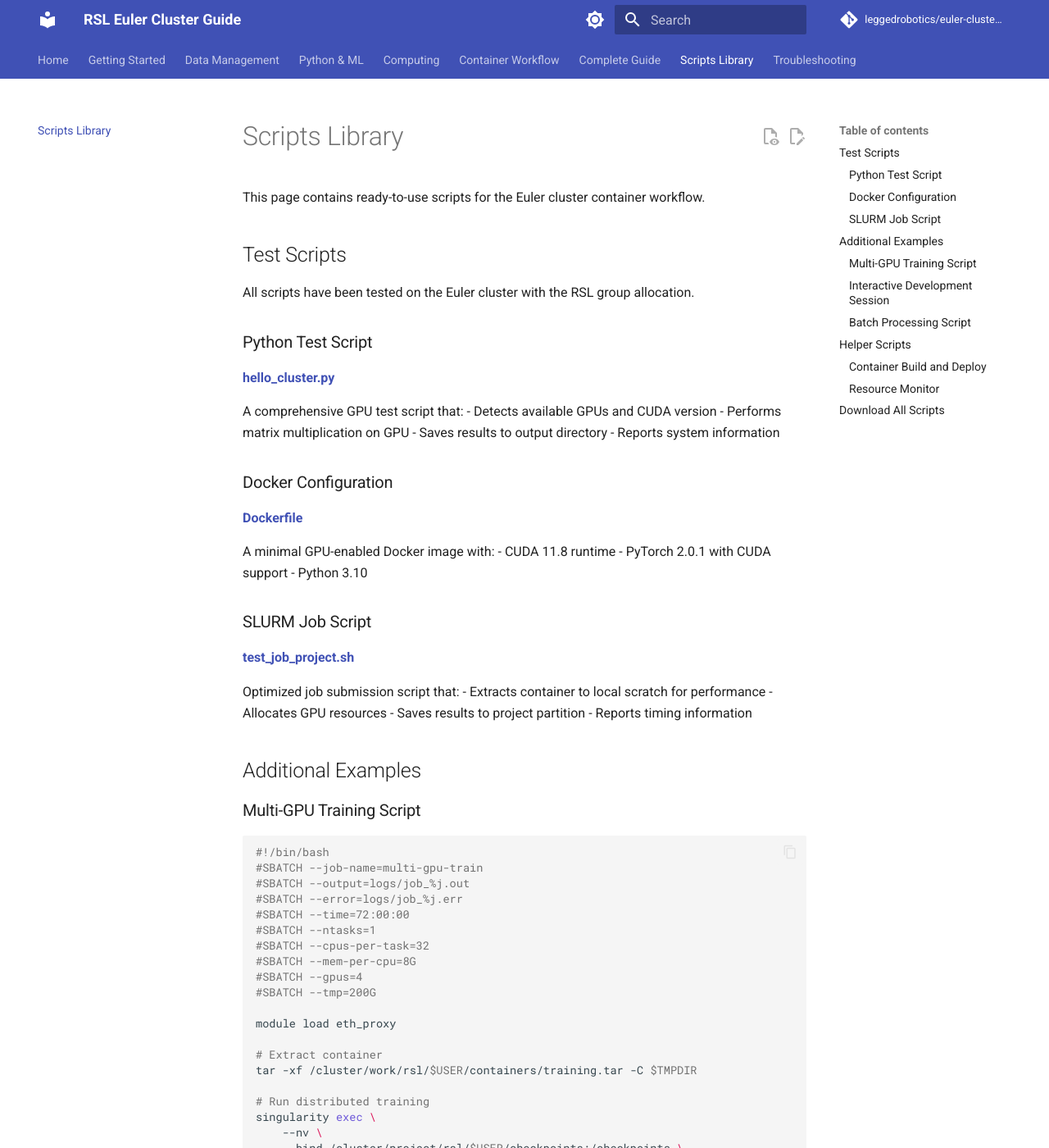
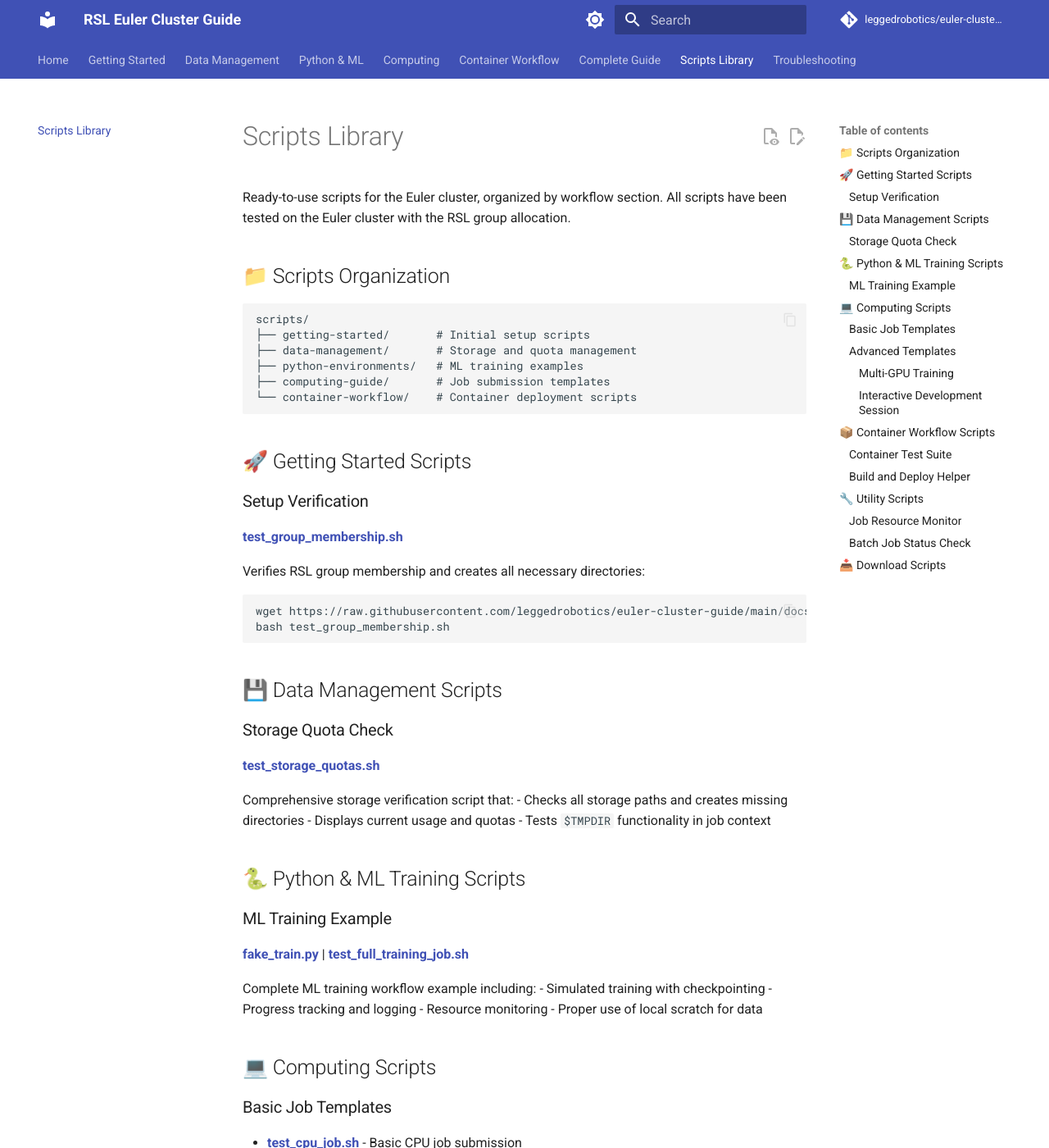
Before and after one commit to leggedrobotics/euler-cluster-guide, an MkDocs documentation site: the page built from docs/scripts.md, in a window 1280 px wide and 1400 px high. Shown: the whole window at 82% size. Built offline with MkDocs 1.6.1 and Material for MkDocs 9.7.7, drawn with Linux system fonts in a browser that asks for light colours; comment, search, counter and statistics services are not loaded; some of the changed text lies outside the part shown.

Commit message:
Update scripts.md with new section-based organization

````diff
--- a/docs/scripts.md
+++ b/docs/scripts.md
@@ -1,44 +1,62 @@
 # Scripts Library
 
-This page contains ready-to-use scripts for the Euler cluster container workflow.
+Ready-to-use scripts for the Euler cluster, organized by workflow section. All scripts have been tested on the Euler cluster with the RSL group allocation.
 
-## Test Scripts
+## 📁 Scripts Organization
 
-All scripts have been tested on the Euler cluster with the RSL group allocation.
+```
+scripts/
+├── getting-started/       # Initial setup scripts
+├── data-management/       # Storage and quota management
+├── python-environments/   # ML training examples
+├── computing-guide/       # Job submission templates
+└── container-workflow/    # Container deployment scripts
+```
 
-### Python Test Script
+## 🚀 Getting Started Scripts
 
-**[hello_cluster.py](scripts/hello_cluster.py)**
+### Setup Verification
+**[test_group_membership.sh](scripts/getting-started/test_group_membership.sh)**
 
-A comprehensive GPU test script that:
-- Detects available GPUs and CUDA version
-- Performs matrix multiplication on GPU
-- Saves results to output directory
-- Reports system information
+Verifies RSL group membership and creates all necessary directories:
+```bash
+wget https://raw.githubusercontent.com/leggedrobotics/euler-cluster-guide/main/docs/scripts/getting-started/test_group_membership.sh
+bash test_group_membership.sh
+```
 
-### Docker Configuration
+## 💾 Data Management Scripts
 
-**[Dockerfile](scripts/Dockerfile)**
+### Storage Quota Check
+**[test_storage_quotas.sh](scripts/data-management/test_storage_quotas.sh)**
 
-A minimal GPU-enabled Docker image with:
-- CUDA 11.8 runtime
-- PyTorch 2.0.1 with CUDA support
-- Python 3.10
+Comprehensive storage verification script that:
+- Checks all storage paths and creates missing directories
+- Displays current usage and quotas
+- Tests `$TMPDIR` functionality in job context
 
-### SLURM Job Script
+## 🐍 Python & ML Training Scripts
 
-**[test_job_project.sh](scripts/test_job_project.sh)**
+### ML Training Example
+**[fake_train.py](scripts/python-environments/fake_train.py)** | **[test_full_training_job.sh](scripts/python-environments/test_full_training_job.sh)**
 
-Optimized job submission script that:
-- Extracts container to local scratch for performance
-- Allocates GPU resources
-- Saves results to project partition
-- Reports timing information
+Complete ML training workflow example including:
+- Simulated training with checkpointing
+- Progress tracking and logging
+- Resource monitoring
+- Proper use of local scratch for data
 
-## Additional Examples
+## 💻 Computing Scripts
 
-### Multi-GPU Training Script
+### Basic Job Templates
 
+- **[test_cpu_job.sh](scripts/computing-guide/test_cpu_job.sh)** - Basic CPU job submission
+- **[test_gpu_job.sh](scripts/computing-guide/test_gpu_job.sh)** - GPU allocation test
+- **[test_gpu_specific.sh](scripts/computing-guide/test_gpu_specific.sh)** - Request specific GPU type (RTX 4090)
+- **[test_array_job.sh](scripts/computing-guide/test_array_job.sh)** - Array job for parameter sweeps
+
+### Advanced Templates
+
+#### Multi-GPU Training
 ```bash
 #!/bin/bash
 #SBATCH --job-name=multi-gpu-train
@@ -67,51 +85,29 @@
         train.py --distributed
 ```
 
-### Interactive Development Session
-
+#### Interactive Development Session
 ```bash
 # Request interactive GPU session
 srun --gpus=1 --mem=32G --tmp=50G --time=2:00:00 --pty bash
 
-# Extract container
+# In the session, extract and use container
 tar -xf /cluster/work/rsl/$USER/containers/dev.tar -C $TMPDIR
 
-# Enter container shell
 singularity shell --nv \
     --bind /cluster/project/rsl/$USER:/project \
     --bind /cluster/scratch/$USER:/data \
     $TMPDIR/dev.sif
 ```
 
-### Batch Processing Script
+## 📦 Container Workflow Scripts
 
-```bash
-#!/bin/bash
-#SBATCH --array=1-100
-#SBATCH --job-name=batch-process
-#SBATCH --output=logs/job_%A_%a.out
-#SBATCH --error=logs/job_%A_%a.err
-#SBATCH --time=1:00:00
-#SBATCH --gpus=1
-#SBATCH --tmp=50G
+### Container Test Suite
+- **[Dockerfile](scripts/container-workflow/Dockerfile)** - GPU-enabled Docker image with CUDA 11.8
+- **[hello_cluster.py](scripts/container-workflow/hello_cluster.py)** - GPU functionality test
+- **[test_job_project.sh](scripts/container-workflow/test_job_project.sh)** - Complete container job
+- **[test_container_extraction.sh](scripts/container-workflow/test_container_extraction.sh)** - Extraction timing test
 
-module load eth_proxy
-
-# Extract container once
-tar -xf /cluster/work/rsl/$USER/containers/processor.tar -C $TMPDIR
-
-# Process specific file based on array index
-singularity exec --nv \
-    --bind /cluster/scratch/$USER/input:/input:ro \
-    --bind /cluster/project/rsl/$USER/output:/output \
-    $TMPDIR/processor.sif \
-    python3 process.py --file /input/data_${SLURM_ARRAY_TASK_ID}.txt
-```
-
-## Helper Scripts
-
-### Container Build and Deploy
-
+### Build and Deploy Helper
 ```bash
 #!/bin/bash
 # build_and_deploy.sh
@@ -128,7 +124,7 @@
 
 # Convert to Singularity
 echo "Converting to Singularity..."
-APPTAINER_NOHTTPS=1 apptainer build --sandbox --fakeroot \
+apptainer build --sandbox --fakeroot \
     ${IMAGE_NAME}-${VERSION}.sif \
     docker-daemon://${IMAGE_NAME}:${VERSION}
 
@@ -144,8 +140,9 @@
 echo "Done! Container available as ${IMAGE_NAME}-${VERSION}.tar.gz"
 ```
 
-### Resource Monitor
+## 🔧 Utility Scripts
 
+### Job Resource Monitor
 ```bash
 #!/bin/bash
 # monitor_job.sh
@@ -165,7 +162,7 @@
     echo -e "\n=== Resource Usage ==="
     sstat -j $JOB_ID --format=JobID,MaxRSS,MaxDiskRead,MaxDiskWrite
 
-    # Get node name
+    # Get node name and check GPU
     NODE=$(squeue -j $JOB_ID -h -o %N)
     if [ ! -z "$NODE" ]; then
         echo -e "\n=== GPU Usage on $NODE ==="
@@ -176,15 +173,40 @@
 done
 ```
 
-## Download All Scripts
+### Batch Job Status Check
+```bash
+#!/bin/bash
+# check_jobs.sh
 
-You can download all scripts as a ZIP file or clone the repository:
+echo "=== Your Current Jobs ==="
+squeue -u $USER --format="%.18i %.9P %.30j %.8u %.2t %.10M %.6D %R"
+
+echo -e "\n=== Recently Completed Jobs ==="
+sacct -u $USER --starttime=$(date -d '1 day ago' +%Y-%m-%d) \
+    --format=JobID,JobName,State,ExitCode,Elapsed,MaxRSS
+
+echo -e "\n=== Storage Usage ==="
+lquota
+```
+
+## 📥 Download Scripts
+
+Clone the entire repository to get all scripts:
 
 ```bash
 git clone https://github.com/leggedrobotics/euler-cluster-guide.git
 cd euler-cluster-guide/docs/scripts
+
+# Make all scripts executable
+find . -name "*.sh" -type f -exec chmod +x {} \;
+```
+
+Or download individual scripts:
+```bash
+# Example: Download the GPU test job
+wget https://raw.githubusercontent.com/leggedrobotics/euler-cluster-guide/main/docs/scripts/computing-guide/test_gpu_job.sh
 ```
 
 ---
 
-[Back to Home](/) | [Container Workflow](/container-workflow) | [Troubleshooting](/troubleshooting)
+[Back to Home](/) | [Computing Guide](/computing-guide) | [Container Workflow](/container-workflow) | [Troubleshooting](/troubleshooting)
````
Also changed, not shown: other parts of docs/scripts.md (+1 -1 lines).
